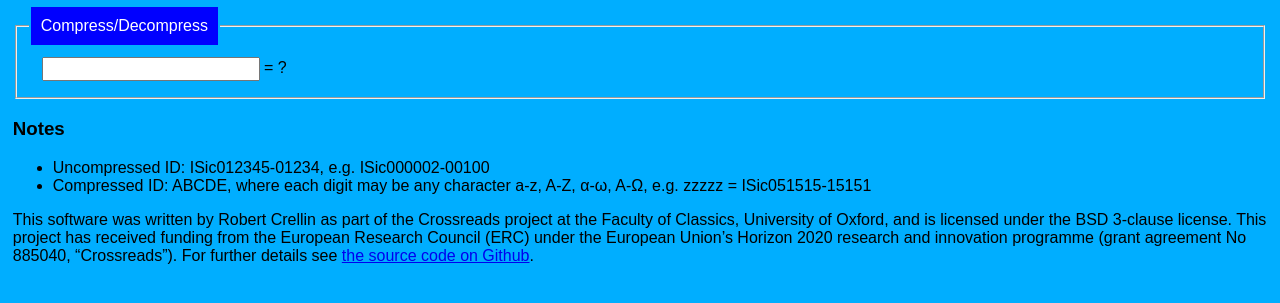
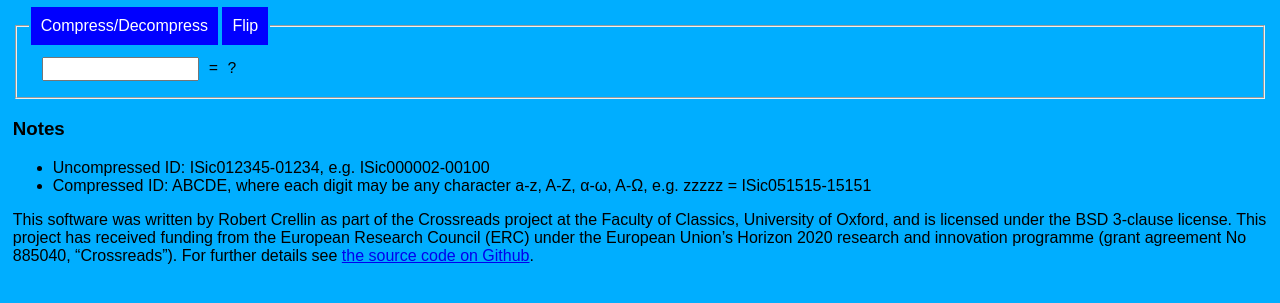
Before and after one commit to rsdc2/isicily-element-ids, a plain HTML site: page index.html in a window 1280 px wide. Shown: the part 155-458 px from the top of the page. Drawn offline with Linux system fonts and the light colour scheme.

Commit message:
shows and hides correctly

```diff
--- a/index.html
+++ b/index.html
@@ -35,14 +35,14 @@
         <div id="textInputDiv">
           <table>
             <tr>
-              <input id="text-input1" type="text"/>
-              <span id="result">= ?</span>
-              <input id="text-input2" type="text" hidden/>
+              <input id="text-input1" class="text" type="text"/>
+              <span id="result" class="result"></span>
+              <input id="text-input2" class="text" type="text" hidden/>
             </tr>
             <tr>
-              <span id="resolved-id-1" hidden></span>
-              <span id="resolved-midpoint-id" hidden></span>
-              <span id="resolved-id-2" hidden></span>
+              <span id="resolved-id-1" class="result" hidden></span>
+              <span id="resolved-midpoint-id" class="result" hidden></span>
+              <span id="resolved-id-2" class="result" hidden></span>
             </tr>
           </table>
         </div>
--- a/src/SideEffects/eventHandlers.js
+++ b/src/SideEffects/eventHandlers.js
@@ -77,8 +77,8 @@ const handleRadio = () => {
     switch (sel) {
         case "compression":
             result.textContent = BLANKCOMPRESSION;
-            show(compressBtn)
-            hide(inputIdElem2, flipBtn, resolvedID1, midPointBtn)
+            show(compressBtn, flipBtn)
+            hide(inputIdElem2, resolvedID1, midPointBtn)
             break;
         case "midpoint":
             result.textContent = BLANKMIDPOINT
@@ -93,14 +93,9 @@ const handleRadio = () => {
 /**
  * @param {Array.<HTMLElement>} elems
  */
-const hide = (...elems) => {
-    elems.forEach( elem => elem.hidden = true )
-}
-
+const hide = (...elems) => elems.forEach( elem => elem.hidden = true )
 
 /**
  * @param {Array.<HTMLElement>} elems
  */
-const show = (...elems) => {
-    elems.forEach( elem => elem.hidden = false )
-}
+const show = (...elems) => elems.forEach( elem => elem.hidden = false )
--- a/styles/styles.css
+++ b/styles/styles.css
@@ -32,7 +32,16 @@ div {
   padding: 0px
 }
 
-input {
+input.text {
   font-family: monospace;
-  font-size: large;
+  font-size: larger;
+  text-align: center;
+  size: 16;
+  width: 16ch;
 }
+
+span.result {
+  font-family: monospace;
+  font-size: larger;
+  text-align: center;
+}
```
